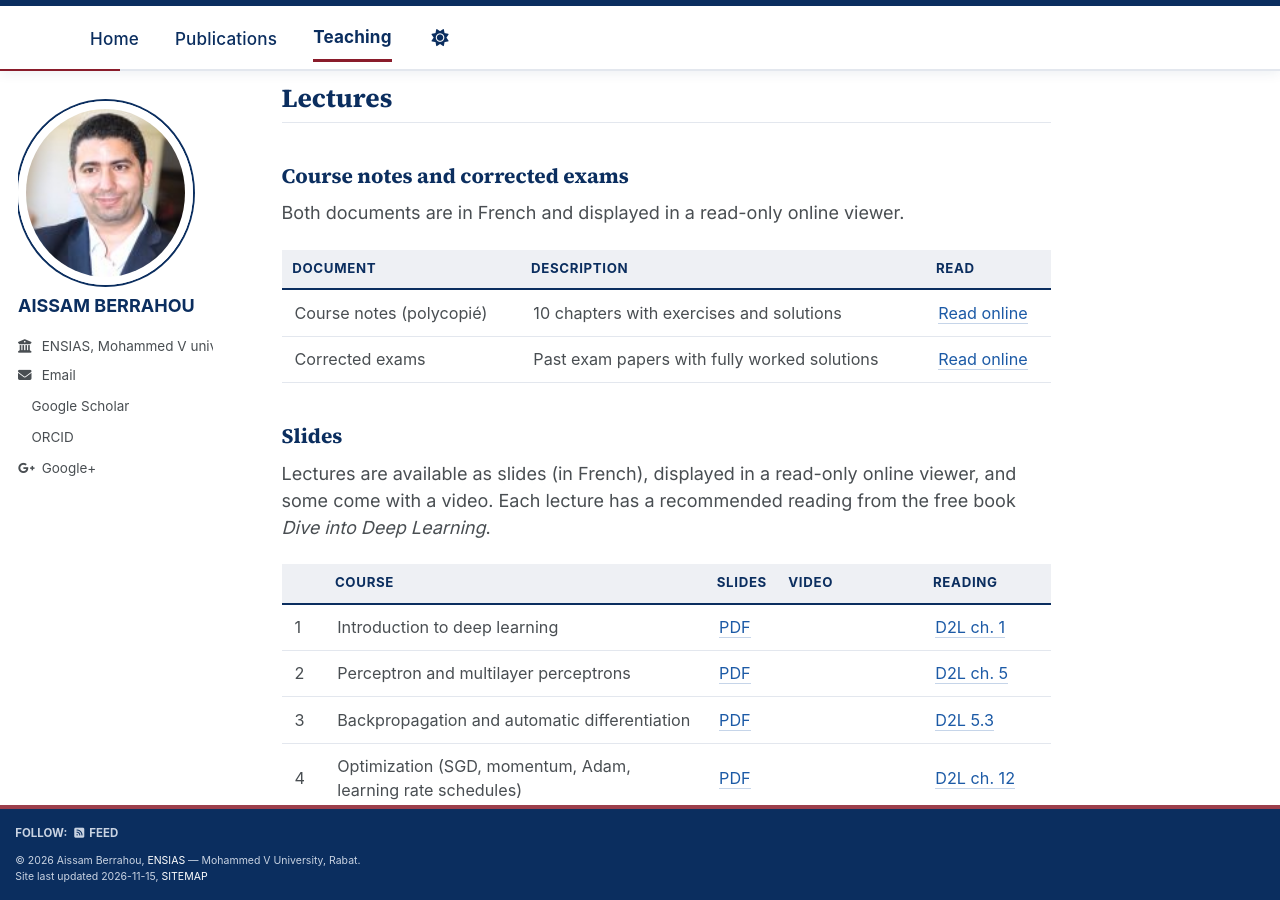
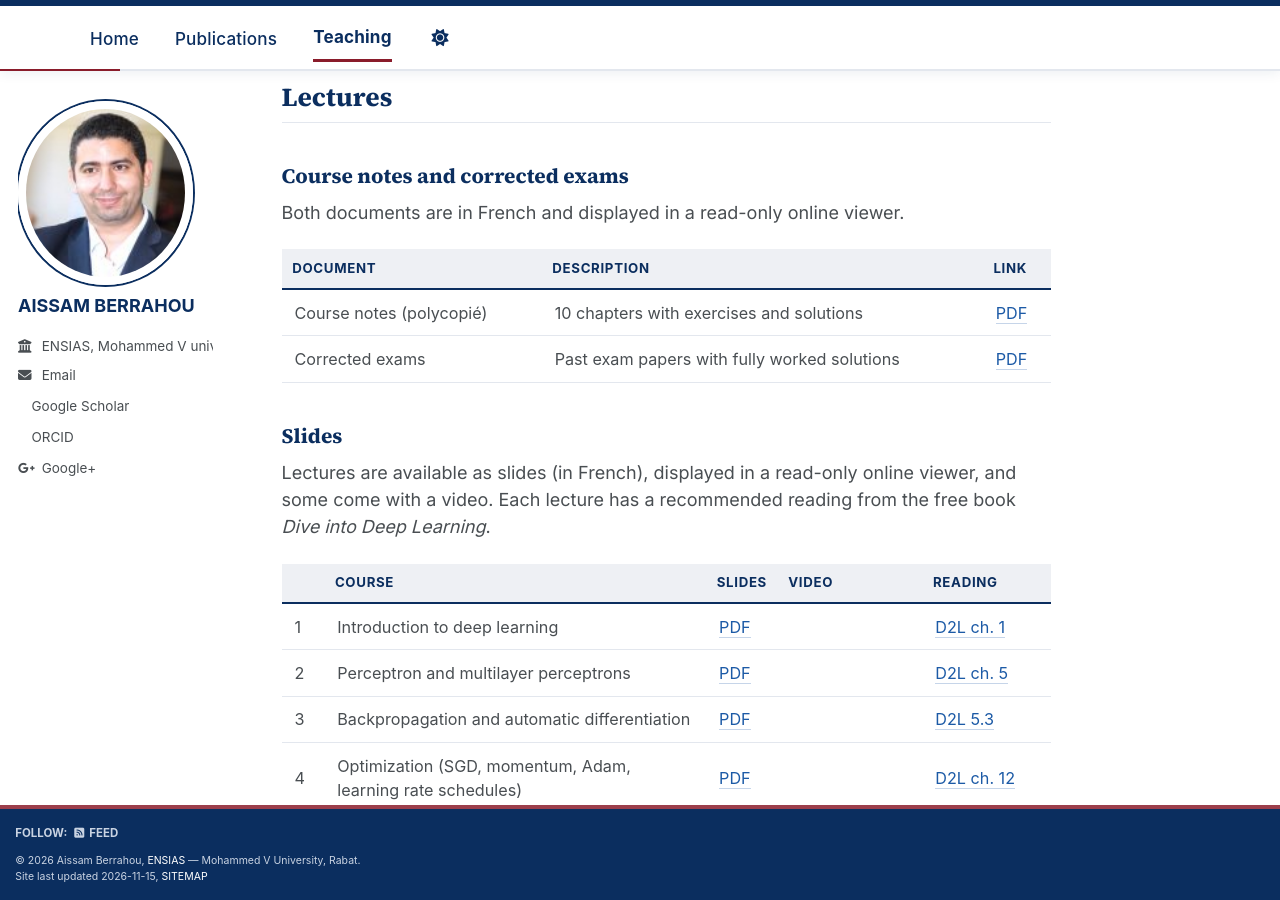
Before and after one commit to aissamberrahou/aissamberrahou.github.io, a Jekyll site: the page built from _teaching/2026-fall-deep-learning.md, in a window 1280 px wide and 900 px high, scrolled down 681 px. Built offline with Jekyll 4.4.1, drawn with Linux system fonts in a browser that asks for light colours; a style sheet for code colours, icons or effects is not loaded.

Commit message:
Update 2026-fall-deep-learning.md

```diff
--- a/_teaching/2026-fall-deep-learning.md
+++ b/_teaching/2026-fall-deep-learning.md
@@ -23,10 +23,10 @@ The course is built around Jupyter notebooks so you can experiment with every mo
 
 Both documents are in French and displayed in a read-only online viewer.
 
-| Document | Description | Read |
+| Document | Description | Link |
 |:---|:---|:---|
-| Course notes (polycopié) | 10 chapters with exercises and solutions | [Read online](/viewer/?d=ZGx8U3VwcG9ydF9EZWVwTGVhcm5pbmd8cGRmfERlZXAgbGVhcm5pbmcg4oCUIGNvdXJzZSBub3Rlcw) |
-| Corrected exams | Past exam papers with fully worked solutions | [Read online](/viewer/?d=ZGx8RXhhbWVuc19jb3JyaWdlc19ETHxwZGZ8RGVlcCBsZWFybmluZyDigJQgY29ycmVjdGVkIGV4YW1z) |
+| Course notes (polycopié) | 10 chapters with exercises and solutions | [PDF](/viewer/?d=ZGx8U3VwcG9ydF9EZWVwTGVhcm5pbmd8cGRmfERlZXAgbGVhcm5pbmcg4oCUIGNvdXJzZSBub3Rlcw) |
+| Corrected exams | Past exam papers with fully worked solutions | [PDF](/viewer/?d=ZGx8RXhhbWVuc19jb3JyaWdlc19ETHxwZGZ8RGVlcCBsZWFybmluZyDigJQgY29ycmVjdGVkIGV4YW1z) |
 
 ### Slides
 
```
